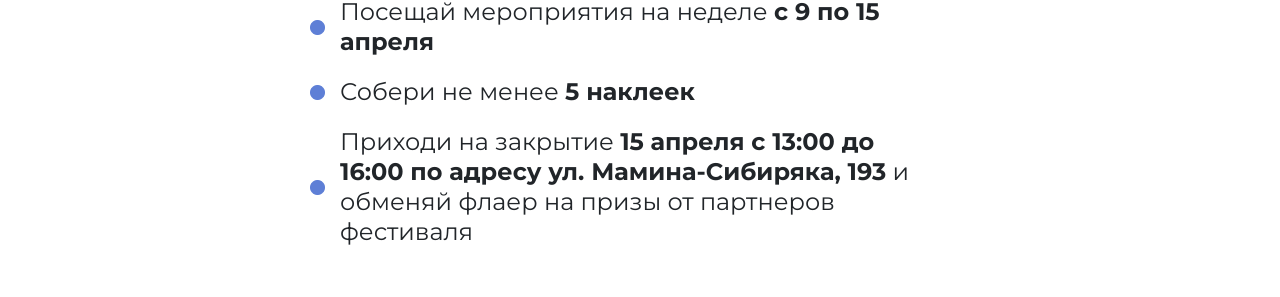
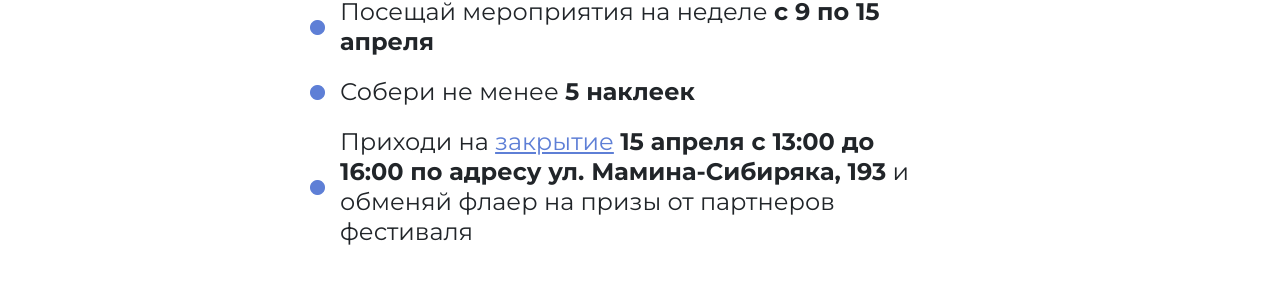
Before and after one commit to olafeonk/space-days, a React (Create React App) app in the folder frontend/: page /registration in a window 1280 px wide. Shown: the part 2240-2537 px from the top of the page. Built offline with nearby package versions, Linux system fonts and the light colour scheme; no server answers.

Commit message:
Ссылка на главной на закрытие

```diff
--- a/frontend/src/pages/HomePage.jsx
+++ b/frontend/src/pages/HomePage.jsx
@@ -10,6 +10,7 @@
 import info from "../components/InfoInNumbers/infoObj";
 import PartnerCarousel from "../components/PartnerCarousel";
 import { LinkContainer } from "react-router-bootstrap";
+import { Link } from "react-router-dom";
 
 const HomePage = () => (
   <Container>
@@ -77,7 +78,7 @@
               Собери не менее <b>5 наклеек</b>
             </li>
             <li>
-              Приходи на закрытие{" "}
+              Приходи на <Link to="/events?day=15">закрытие</Link>{" "}
               <b>
                 15 апреля с 13:00 до 16:00 по адресу ул. Мамина-Сибиряка, 193
               </b>{" "}
```
